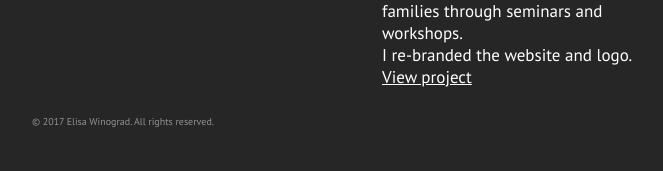
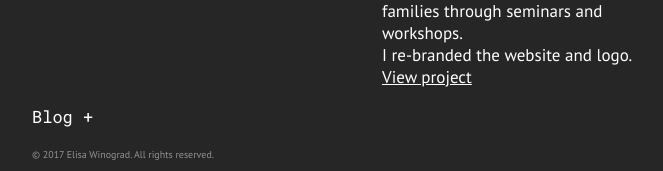
Before and after one commit to elisawinograd/elisawinograd.github.io, a PHP site: page / in a window 1280 px wide. Shown: the part 1569-1740 px from the top of the page, without its empty margins (68-731 px from the left). Before the commit the page ends 1696 px from the top, so only its background shows below. Run offline with PHP 8.4, Linux system fonts and the light colour scheme.

Commit message:
started blog setcion

```diff
--- a/index.html
+++ b/index.html
@@ -98,6 +98,19 @@
 				</section>
 			</article>
 		</div>
+		<div id="blog">
+			<article>
+				<input type="checkbox" id="expand-blog" role="button">
+				<label for="expand-blog">
+					<span class="link"> <a class="link"> Blog + </a> </span>
+					<span class="link"> Blog - </span>
+				</label>
+				<section>
+					<div id="content-blog">
+					</div>
+				</section>
+			</article>
+		</div>
 		<footer id="footer-home"> © 2017 Elisa Winograd. All rights reserved. </footer>
 	</body>
 </html>
--- a/main.css
+++ b/main.css
@@ -123,6 +123,13 @@ body {
     text-decoration: underline;
 }
 
+/* BLOG HOME */
+
+#blog {
+    float: left;
+    width: 100%;
+}
+
 /* TOGGLE */
 
 #content-about,
@@ -165,21 +172,21 @@ input[type=checkbox]:checked ~ section {
     visibility: visible;
 }
 
-[for="expand-photo"] span:last-of-type,
+[for="expand-blog"] span:last-of-type,
 [for="expand-projects"] span:last-of-type,
 [for="expand-about"] span:last-of-type {
     display: none;
     visibility: hidden;
 }
 
-input[type=checkbox]:checked ~ [for="expand-photo"] span:first-of-type,
+input[type=checkbox]:checked ~ [for="expand-blog"] span:first-of-type,
 input[type=checkbox]:checked ~ [for="expand-projects"] span:first-of-type,
 input[type=checkbox]:checked ~ [for="expand-about"] span:first-of-type {
     display: none;
     visibility: hidden;
 }
 
-input[type=checkbox]:checked ~ [for="expand-photo"] span:last-of-type,
+input[type=checkbox]:checked ~ [for="expand-blog"] span:last-of-type,
 input[type=checkbox]:checked ~ [for="expand-projects"] span:last-of-type,
 input[type=checkbox]:checked ~ [for="expand-about"] span:last-of-type {
     display: inherit;
```
